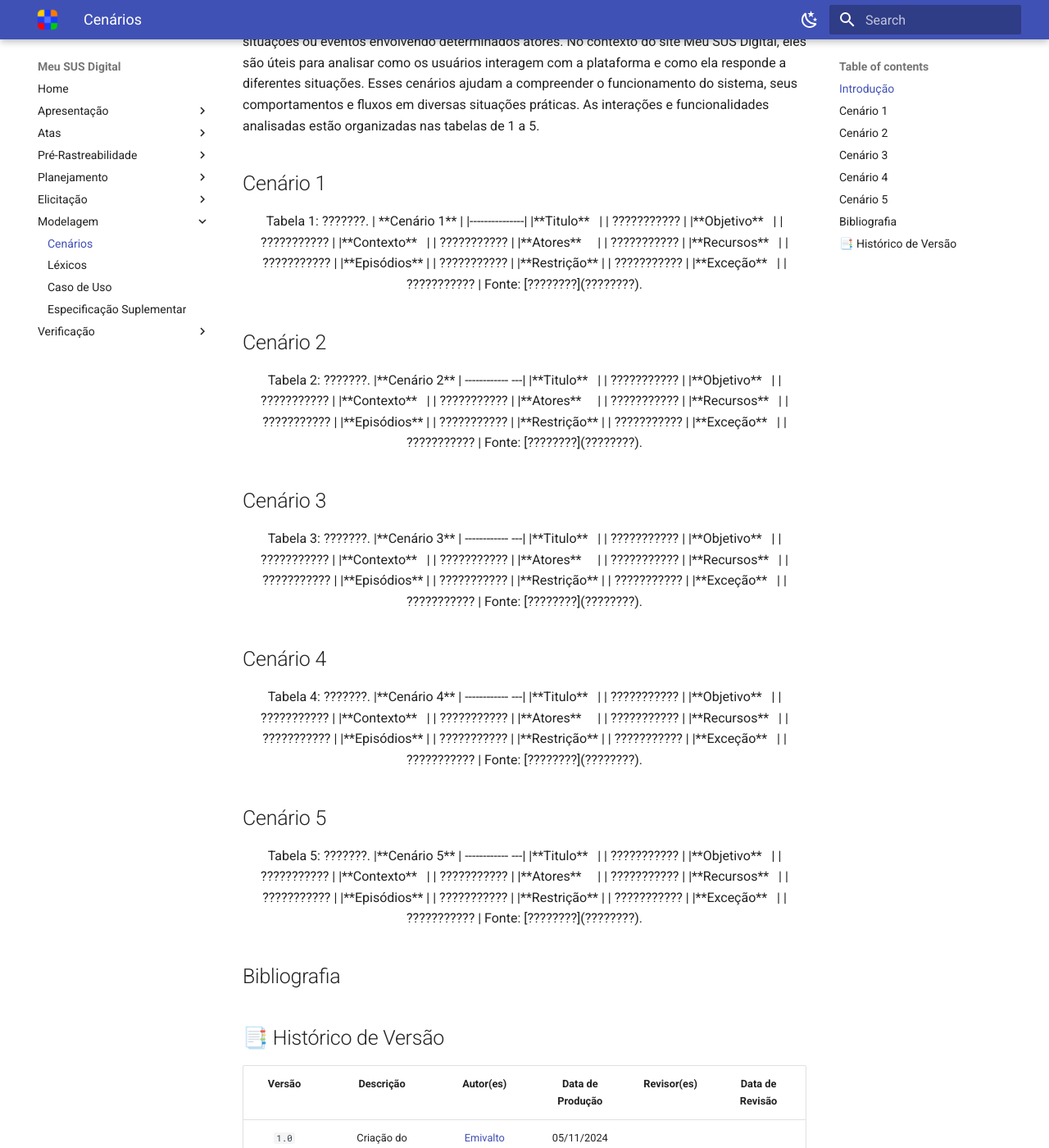
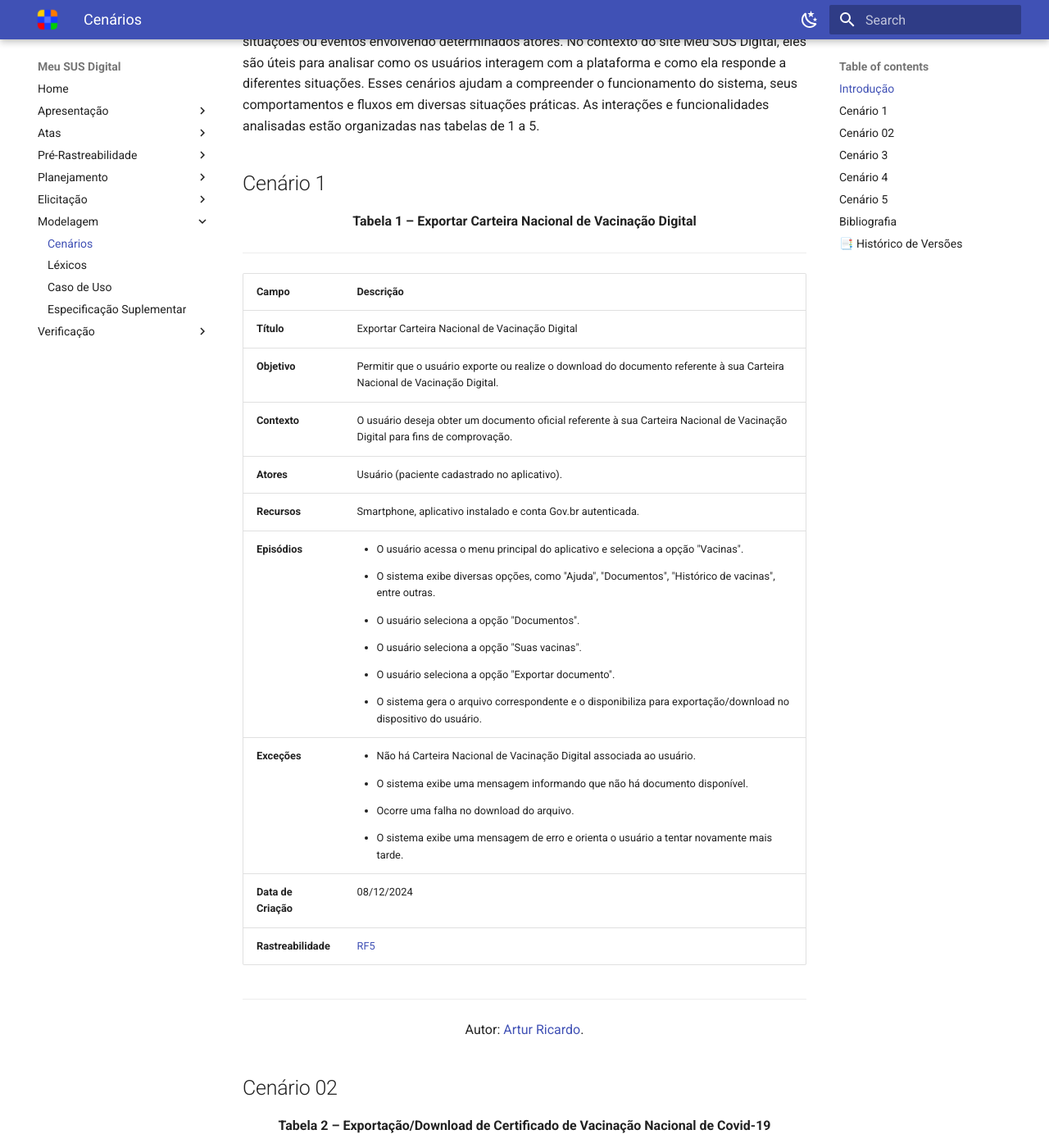
Before and after one commit to Requisitos-de-Software/2024.2-MeuSUSDigital, an MkDocs documentation site: the page built from docs/modelagem/cenarios.md, in a window 1280 px wide and 1400 px high, scrolled down 218 px. Shown: the whole window at 82% size. Built offline with MkDocs 1.6.1 and Material for MkDocs 9.7.7, drawn with Linux system fonts in a browser that asks for light colours; some of the changed text lies outside the part shown.

Commit message:
criação dos cenários 1, 2 e 3

```diff
--- a/docs/modelagem/cenarios.md
+++ b/docs/modelagem/cenarios.md
@@ -8,93 +8,83 @@
 
 ## Cenário 1
 
-<center>
+<div align="center">
+    <p><strong>Tabela 1 – Exportar Carteira Nacional de Vacinação Digital</strong></p>
+</div>
 
-Tabela 1: ???????.
+---
 
-| **Cenário 1** |
-|---------------|
-|**Titulo**     |
-| ???????????   |
-|**Objetivo**   |
-| ???????????   |
-|**Contexto**   |
-| ???????????   |
-|**Atores**     |
-| ???????????   |
-|**Recursos**   |
-| ???????????   |
-|**Episódios**  |
-| ???????????   |
-|**Restrição**  |
-| ???????????   |
-|**Exceção**    |
-| ???????????   |
+| **Campo**           | **Descrição** |
+| ------------------- | ------------- |
+| **Título**          | Exportar Carteira Nacional de Vacinação Digital |
+| **Objetivo**        | Permitir que o usuário exporte ou realize o download do documento referente à sua Carteira Nacional de Vacinação Digital. |
+| **Contexto**        | O usuário deseja obter um documento oficial referente à sua Carteira Nacional de Vacinação Digital para fins de comprovação. |
+| **Atores**          | Usuário (paciente cadastrado no aplicativo). |
+| **Recursos**        | Smartphone, aplicativo instalado e conta Gov.br autenticada. |
+| **Episódios**       | <ul><li> O usuário acessa o menu principal do aplicativo e seleciona a opção "Vacinas". </li></ul> <ul><li> O sistema exibe diversas opções, como "Ajuda", "Documentos", "Histórico de vacinas", entre outras. </li></ul> <ul><li> O usuário seleciona a opção "Documentos". </li></ul> <ul><li> O usuário seleciona a opção "Suas vacinas". </li></ul> <ul><li> O usuário seleciona a opção "Exportar documento". </li></ul> <ul><li> O sistema gera o arquivo correspondente e o disponibiliza para exportação/download no dispositivo do usuário. </li></ul> |
+| **Exceções**        | <ul><li> Não há Carteira Nacional de Vacinação Digital associada ao usuário. </li></ul> <ul><li> O sistema exibe uma mensagem informando que não há documento disponível. </li></ul> <ul><li> Ocorre uma falha no download do arquivo. </li></ul> <ul><li> O sistema exibe uma mensagem de erro e orienta o usuário a tentar novamente mais tarde. </li></ul> |
+| **Data de Criação** | 08/12/2024 |
+| **Rastreabilidade** | [RF5](../elicitacao/requisitos-elicitados.md/#RF5) |
 
-Fonte: [????????](????????).
+---
 
-</center>
-
-## Cenário 2
-
-<center>
-
-Tabela 2: ???????.
-
-|**Cenário 2**  |
------------- ---|
-|**Titulo**     |
-| ???????????   |
-|**Objetivo**   |
-| ???????????   |
-|**Contexto**   |
-| ???????????   |
-|**Atores**     |
-| ???????????   |
-|**Recursos**   |
-| ???????????   |
-|**Episódios**  |
-| ???????????   |
-|**Restrição**  |
-| ???????????   |
-|**Exceção**    |
-| ???????????   |
+<div align="center">
+    <p>Autor: <a href="https://github.com/algorithmorphic">Artur Ricardo</a>.</p>
+</div>
 
 
-Fonte: [????????](????????).
 
-</center>
+## Cenário 02
+
+<div align="center">
+    <p><strong>Tabela 2 – Exportação/Download de Certificado de Vacinação Nacional de Covid-19</strong></p>
+</div>
+
+| **Campo**           | **Descrição** |
+| ------------------- | ------------- |
+| **Título**          | Exportar Certificado de Vacinação Nacional de Covid-19 |
+| **Objetivo**        | Permitir que o usuário exporte ou realize o download do documento referente ao Certificado de Vacinação Nacional de Covid-19. |
+| **Contexto**        | O usuário deseja obter um documento oficial referente ao seu Certificado de Vacinação Nacional de Covid-19. |
+| **Atores**          | Usuário (paciente cadastrado no aplicativo). |
+| **Recursos**        | Smartphone, aplicativo instalado e conta Gov.br autenticada. |
+| **Episódios**       | <ul><li> O usuário acessa o menu principal do aplicativo e seleciona a opção "Vacinas". </li></ul> <ul><li> O sistema exibe diversas opções, como "Ajuda", "Documentos", "Histórico de vacinas", entre outras. </li></ul> <ul><li> O usuário seleciona a opção "Documentos". </li></ul> <ul><li> O usuário seleciona a opção "Suas vacinas de Covid-19". </li></ul> <ul><li> O usuário seleciona a opção "Exportar documento". </li></ul> <ul><li> O sistema gera o arquivo correspondente e o disponibiliza para exportação/download no dispositivo do usuário. </li></ul> |
+| **Exceções**        | <ul><li> Não há Certificado de Vacinação Nacional de Covid-19 associado ao usuário. </li></ul> <ul><li> O sistema exibe uma mensagem informando que não há documento disponível. </li></ul> <ul><li> Ocorre uma falha no download do arquivo. </li></ul> <ul><li> O sistema exibe uma mensagem de erro e orienta o usuário a tentar novamente mais tarde. </li></ul> |
+| **Data de Criação** | 08/12/2024 |
+| **Rastreabilidade** | [RF75](../elicitacao/requisitos-elicitados.md/#RF75) |
+
+---
+
+<div align="center">
+    <p>Autor: <a href="https://github.com/algorithmorphic">Artur Ricardo</a>.</p>
+</div>
+
+
 
 ## Cenário 3
 
-<center>
+<div align="center">
+    <p><strong>Tabela 3 – Visualizar Histórico de Vacinas</strong></p>
+</div>
 
-Tabela 3: ???????.
+| **Campo**           | **Descrição**     |
+| ------------------- | ----------------- |
+| **Título**          | Visualizar Histórico de Vacinas |
+| **Objetivo**        | Permitir que o usuário consulte o histórico completo de suas vacinas no aplicativo. |
+| **Contexto**        | O usuário deseja verificar informações sobre vacinas previamente aplicadas, como datas e locais. |
+| **Atores**          | Usuário (paciente cadastrado no aplicativo). |
+| **Recursos**        | Smartphone, aplicativo instalado e conta Gov.br autenticada. |
+| **Episódios**       | <ul><li> O usuário acessa o menu principal do aplicativo e seleciona a opção "Vacinas". </li></ul> <ul><li> O sistema exibe as opções disponíveis, incluindo "Histórico de vacinas". </li></ul> <ul><li> O usuário seleciona "Histórico de vacinas". </li></ul> <ul><li> O sistema exibe a lista de vacinas registradas. </li></ul> <ul><li> O usuário pode selecionar um registro específico para ver detalhes, como data, local de aplicação e fabricante. </li></ul> |
+| **Exceções**        | <ul><li> Não há registros de vacinas para o usuário. </li></ul> <ul><li> Falha na conexão impede o carregamento do histórico. </li></ul> |
+| **Data de Criação** | 08/12/2024 |
+| **Rastreabilidade** | [RF6](../elicitacao/requisitos-elicitados.md/#RF6) |
 
-|**Cenário 3**  |
------------- ---|
-|**Titulo**     |
-| ???????????   |
-|**Objetivo**   |
-| ???????????   |
-|**Contexto**   |
-| ???????????   |
-|**Atores**     |
-| ???????????   |
-|**Recursos**   |
-| ???????????   |
-|**Episódios**  |
-| ???????????   |
-|**Restrição**  |
-| ???????????   |
-|**Exceção**    |
-| ???????????   |
+---
 
+<div align="center">
+    <p>Autor: <a href="https://github.com/algorithmorphic">Artur Ricardo</a>.</p>
+</div>
 
-
-Fonte: [????????](????????).
-
-</center>
+---
 
 ## Cenário 4
 
@@ -161,8 +151,9 @@
 
 
 
-## 📑 Histórico de Versão
+## 📑 Histórico de Versões
 
- Versão | Descrição | Autor(es) | Data de Produção | Revisor(es) | Data de Revisão |
-|:------:|:-------------------------------:|:--------------:|:--------------:|:-------------:|:---------------------:|
-|  `1.0`  | Criação do Documento |[Emivalto Júnior](https://github.com/EmivaltoJrr)| 05/11/2024   |  |  |
+| Versão  | Descrição | Autor(es) | Data de Produção | Revisor(es) | Data de Revisão |
+| :----:  | --------- | --------- | :--------------: | ----------- | :-------------: |
+|  `1.0`  | Criação do Documento | [Emivalto Júnior](https://github.com/EmivaltoJrr) | 05/11/2024 |  |  |
+|  `1.1`  | Criação dos cenários 1, 2 e 3. | [Artur Ricardo](https://github.com/algorithmorphic) | 08/12/2024 |  |  |
```
